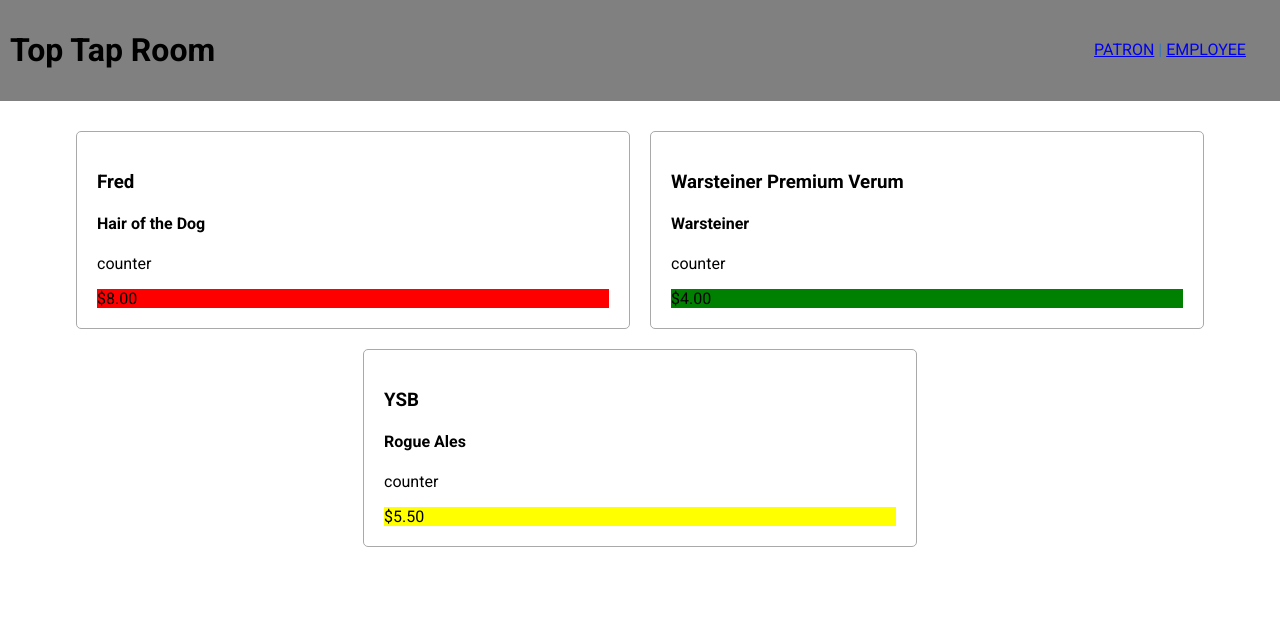
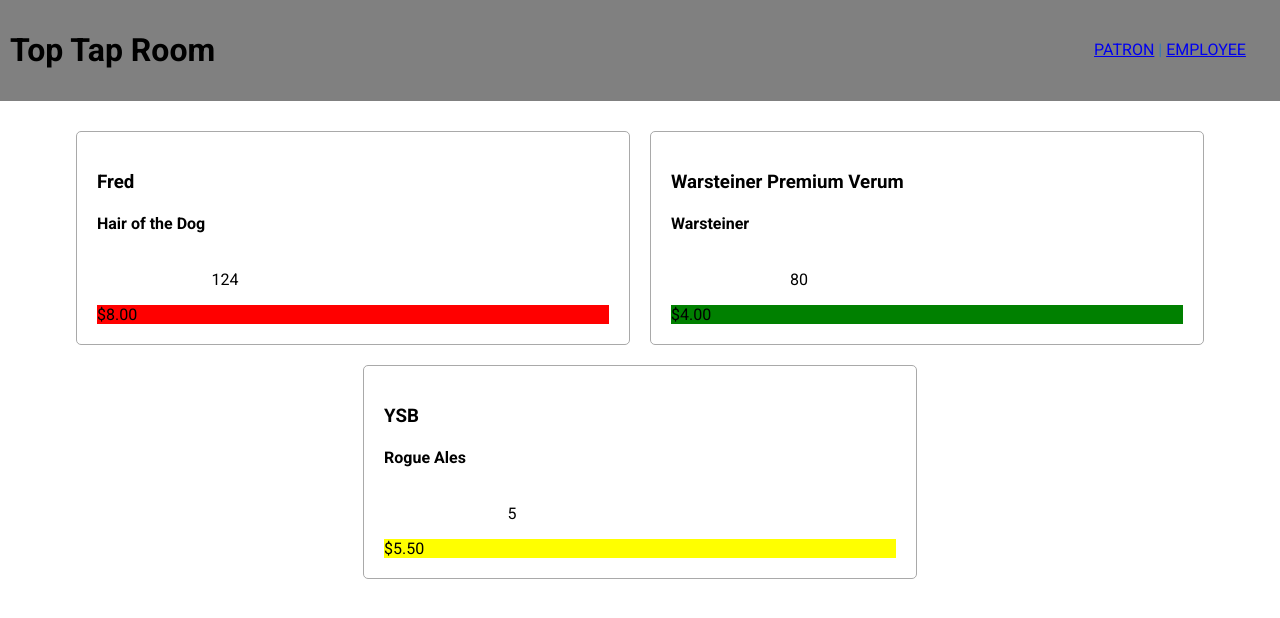
Before and after one commit to LiamPKenna/tap-room, a React (Create React App) app: page / in a window 1280 px wide. Shown: the top 618 px of the page. Built offline with nearby package versions, Linux system fonts and the light colour scheme.

Commit message:
Add initial styles to Counter component

```diff
--- a/src/components/Counter.jsx
+++ b/src/components/Counter.jsx
@@ -9,9 +9,14 @@ function Counter(props) {
       return (<Button variant="contained">SELL</Button>)
     }
   }
+  const counterStyle = {
+    display: 'grid',
+    gridTemplateColumns: '1fr 1fr',
+    textAlign: 'center'
+  };
   return (
-    <div>
-      <p>counter</p>
+    <div style={counterStyle}>
+      <p>{props.pints}</p>
       {checkEmp()}
     </div>
   );
```
